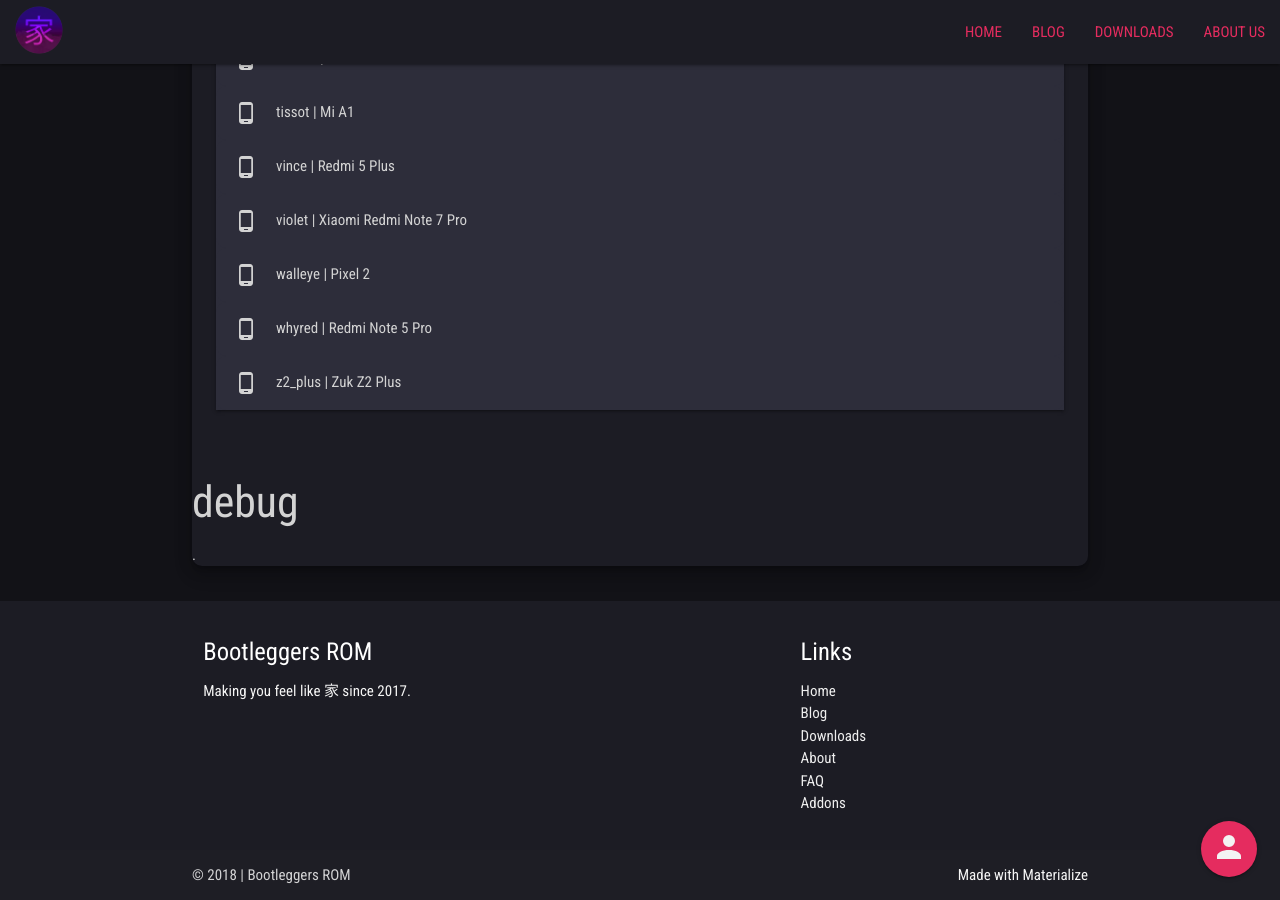
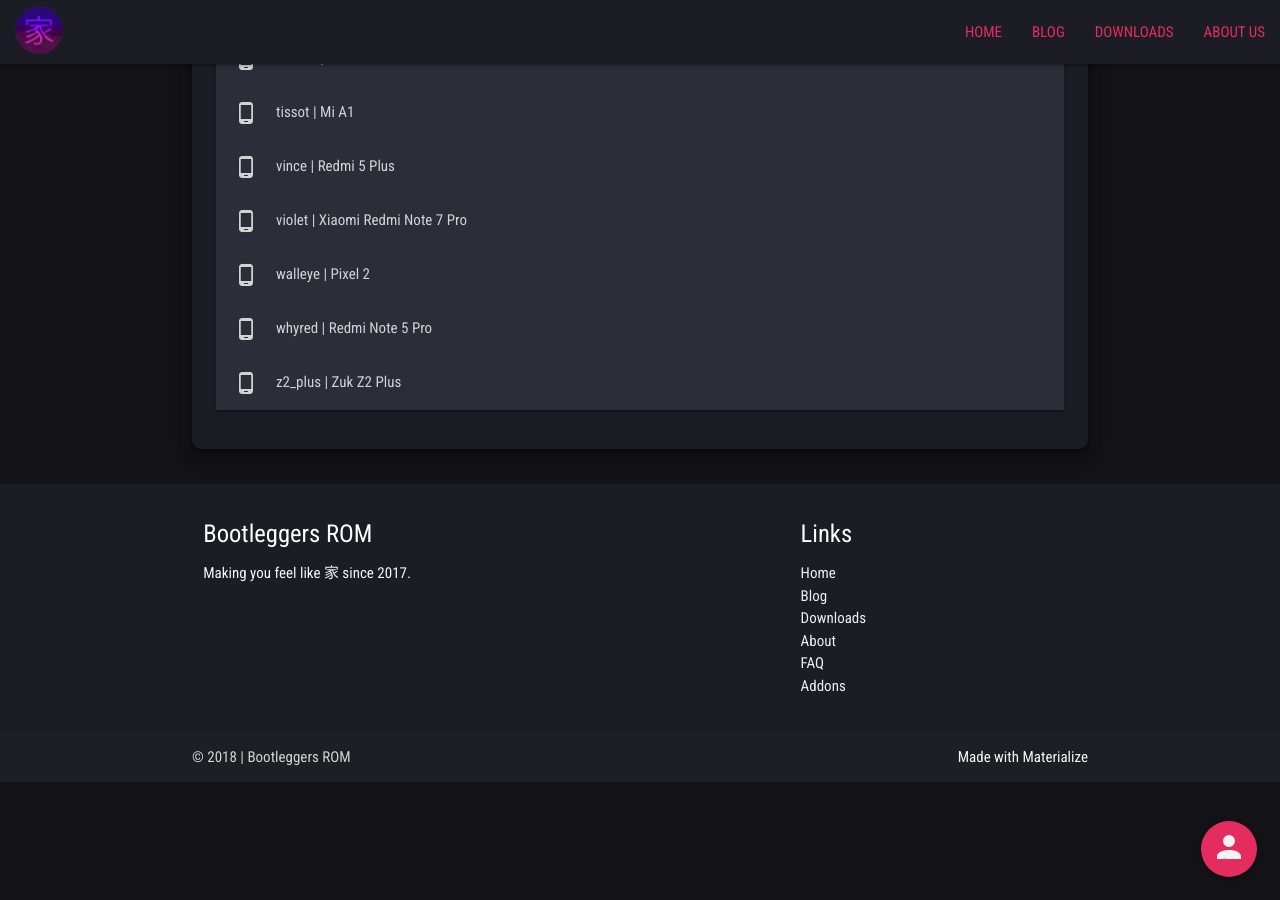
Before and after one commit to tyazx/BootleggersROM-Devices.github.io, a Jekyll site: the page built from index.md, in a window 1280 px wide and 900 px high, scrolled down 1300 px. Built offline with Jekyll 4.4.1, drawn with Linux system fonts in a browser that asks for light colours; nearby versions of some CDN libraries.

Commit message:
Revert "break changelog"
This reverts commit 896a85c2542d1b8f4abb69914d94bda3f8965b72.

```diff
--- a/index.md
+++ b/index.md
@@ -40,12 +40,7 @@ title: Downloads
         <div id="modal-chlg-{{device.codename}}" class="modal modal-fixed-footer shishu-light-bg">
           <div class="modal-content">
               <h4>Changelog for {{ device.codename }}</h4>
-                {% for changedevice in site.changelog %}
-                    {% assign name = changedevice.path | split:"/" | last | split:"." | first %}
-                    {% if name == {{ device.codename }} %}
-                        <div class="cl-code">{{item.content}}</div>
-                    {% endif %}
-                {% endfor %}
+              <div class="cl-code">{{ site.changelog[forloop.index0] }}</div>
         </div>
           <div class="modal-footer shishu-light-bg">
             <a href="#!" class="modal-close waves-effect waves-light btn-flat">Close</a>
@@ -54,6 +49,4 @@ title: Downloads
       {% endfor %}
     </ul>
   </div>
-  <h3>debug</h3>
-  {% comment %} {{site.changelog}}{% endcomment %}.
 </div>
```
